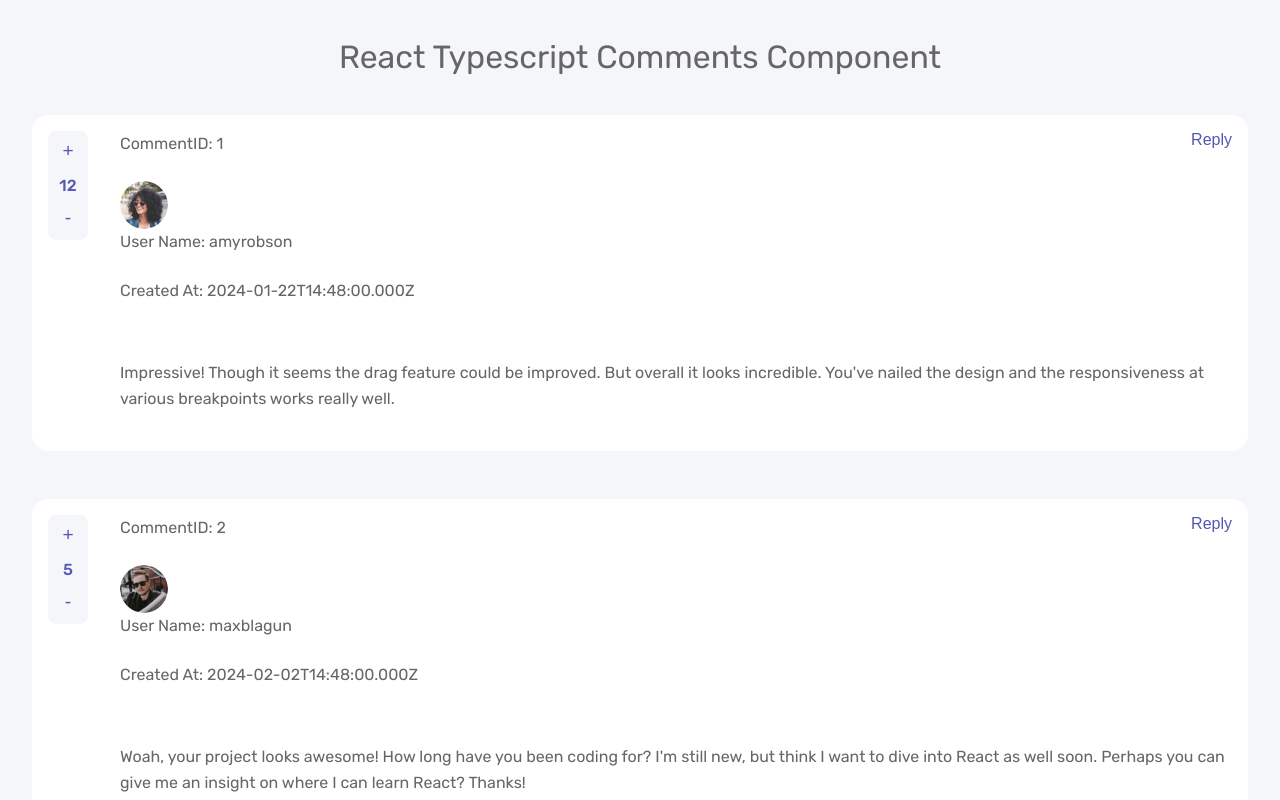
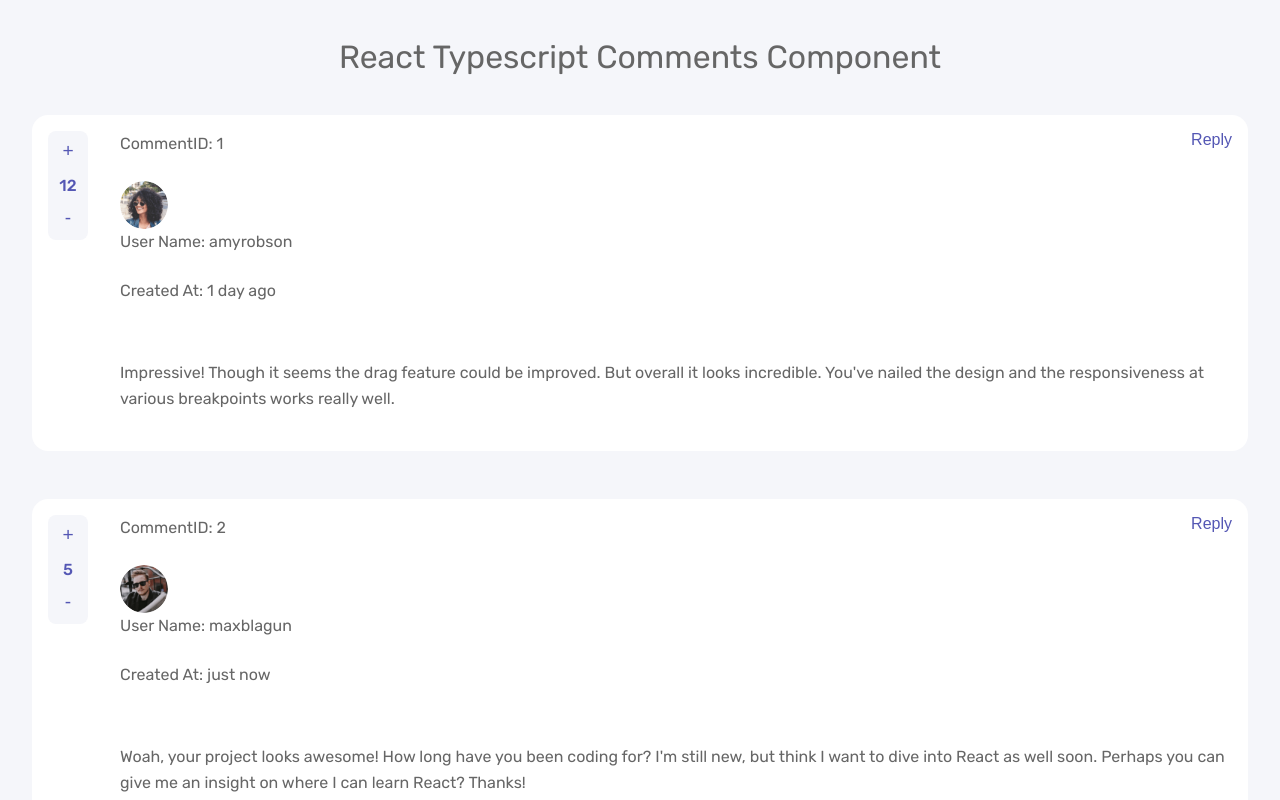
Before and after one commit to philval/react-typescript-comments-component, a React (Create React App) app: page / in a window 1280 px wide. Shown: the top 800 px of the page. Built offline with nearby package versions, Linux system fonts and the light colour scheme.

Commit message:
Implement timeAgo() for comment createdAt dates, and update tests.

```diff
--- a/src/components/Comment.tsx
+++ b/src/components/Comment.tsx
@@ -1,5 +1,6 @@
 import { useState } from "react";
 import { IComment, IUser } from "./CommentsInterface";
+import timeAgo from "src/utils/timeAgo";
 import ReplyForm from "../components/ReplyForm";
 import EditForm from "../components/EditForm";
 import DeleteModal from "./DeleteModal";
@@ -87,7 +88,7 @@ export default function Comment({
         <p>CommentID: {comment.id}</p>
         <img alt="avatar" src={comment.user.image.png}></img>
         <p>User Name: {comment.user.username}</p>
-        <p>Created At: {comment.createdAt}</p>
+        <p>Created At: {timeAgo(new Date(), comment.createdAt)}</p>
         {comment.replyingTo && <p>Replying to: {comment.replyingTo}</p>}
       </div>
 
--- a/src/components/Comments.tsx
+++ b/src/components/Comments.tsx
@@ -183,7 +183,7 @@ export default function Comments(): JSX.Element {
     const newComment: IComment = {
       id: newID,
       content: comment,
-      createdAt: "today", // TODO use UNIX timestamp
+      createdAt: new Date().toISOString(),
       score: 0,
       user: currentUser,
       replies: []
@@ -204,7 +204,7 @@ export default function Comments(): JSX.Element {
     const newReply: IComment = {
       id: newID,
       content: commentText,
-      createdAt: "today", // TODO use UNIX timestamp
+      createdAt: new Date().toISOString(),
       score: 0,
       replyingTo: findCommentByID(comments, commentID)?.user.username,
       user: currentUser,
--- /dev/null
+++ b/src/utils/timeAgo.ts
@@ -0,0 +1,43 @@
+// now is the current time, and can be configured for unit testing
+export default function timeAgo(now: Date, createdAt: string): string {
+  const ms = (now.getTime() - new Date(createdAt).getTime()) / 1000;
+
+  const minutes = Math.floor(ms / 60);
+  const hours = Math.floor(minutes / 60);
+  const days = Math.floor(hours / 24);
+  const weeks = Math.floor(days / 7);
+  const months = Math.floor(days / 31); // not exact
+  const years = Math.floor(weeks / 52); // not exact
+
+  if (ms < 60) {
+    return "just now";
+    ////
+  } else if (minutes === 1) {
+    return `1 minute ago`;
+  } else if (minutes < 60) {
+    return `${minutes} minutes ago`;
+    ///
+  } else if (hours === 1) {
+    return `1 hour ago`;
+  } else if (hours < 24) {
+    return `${hours} hours ago`;
+    ////
+  } else if (days === 1) {
+    return `1 day ago`;
+  } else if (days < 7) {
+    return `${days} days ago`;
+    ////
+  } else if (weeks === 1) {
+    return `1 week ago`;
+  } else if (weeks < 4) {
+    return `${weeks} weeks ago`;
+    ////
+  } else if (months === 1) {
+    return `1 month ago`;
+  } else if (months < 12) {
+    return `${months} months ago`;
+    ////
+  } else if (years === 1) {
+    return `1 year ago`;
+  } else return `${years} years ago`;
+}
```
Also changed, not shown: 1 other file (tests, documents, lock files or other folders).
